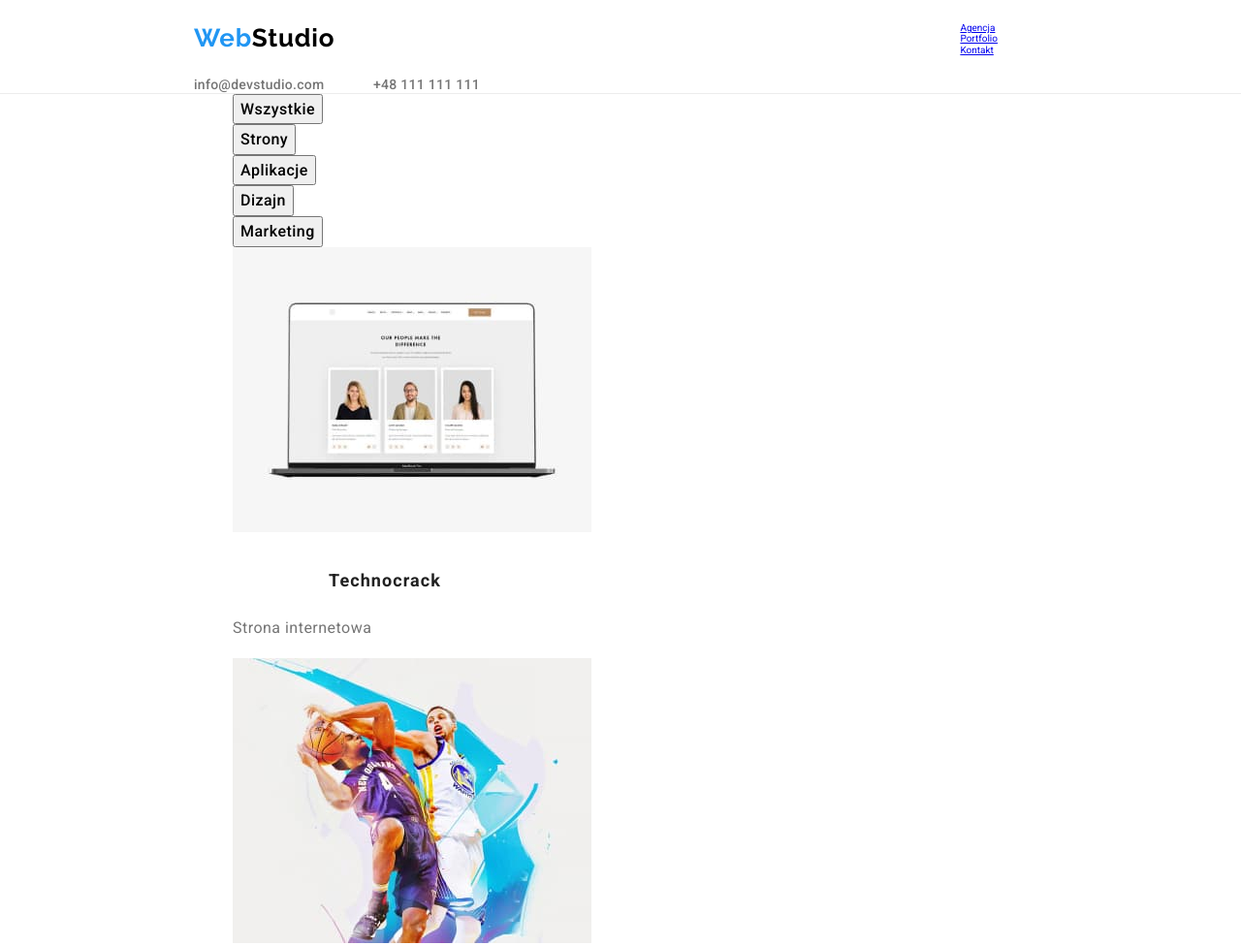
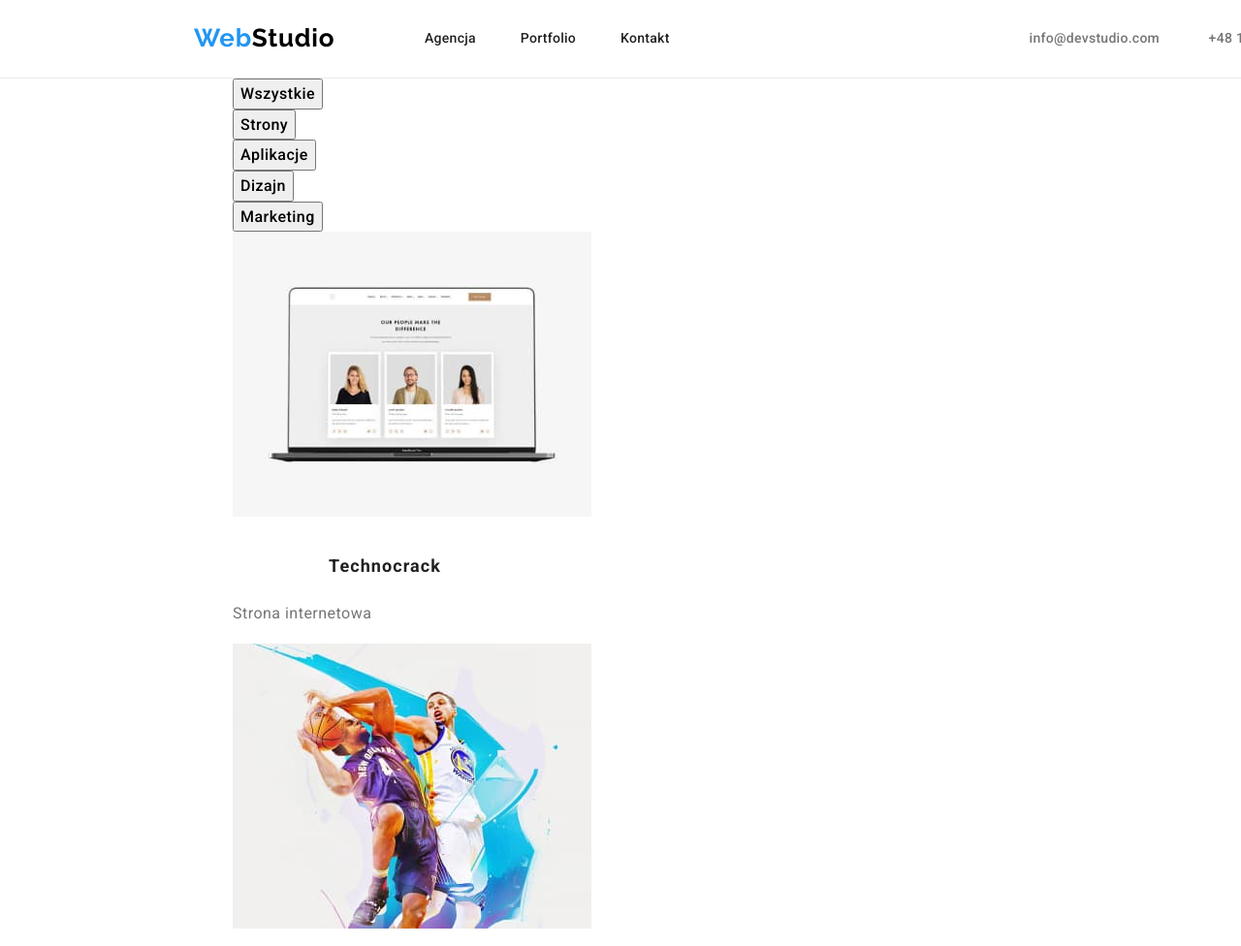
Before and after one commit to darmen26-dec/goit-markup-hw-03, a plain HTML site: page portfolio.html in a window 1280 px wide. Shown: the top 976 px of the page at 97% size. Drawn offline with nearby package versions, Linux system fonts and the light colour scheme.

Commit message:
changes in portfolio header

```diff
--- a/portfolio.html
+++ b/portfolio.html
@@ -24,18 +24,18 @@
     <!--HEADER-->
     <header class="header-line">
       <div class="container">
-        <div class="page-header">
+        <div class="header-section">
           <div class="menu-main">
             <a href="./index.html" class="logo-header"
               ><span>Web</span>Studio</a
             >
             <nav>
-              <ul class="menu">
-                <li><a href="./index.html" class="menu-nav">Agencja</a></li>
+              <ul class="menu-navigation">
+                <li><a href="./index.html" class="navigation">Agencja</a></li>
                 <li>
-                  <a href="./portfolio.html" class="menu-nav">Portfolio</a>
+                  <a href="./portfolio.html" class="navigation">Portfolio</a>
                 </li>
-                <li><a href="#" class="menu-nav">Kontakt</a></li>
+                <li><a href="#" class="navigation">Kontakt</a></li>
               </ul>
             </nav>
           </div>
```
